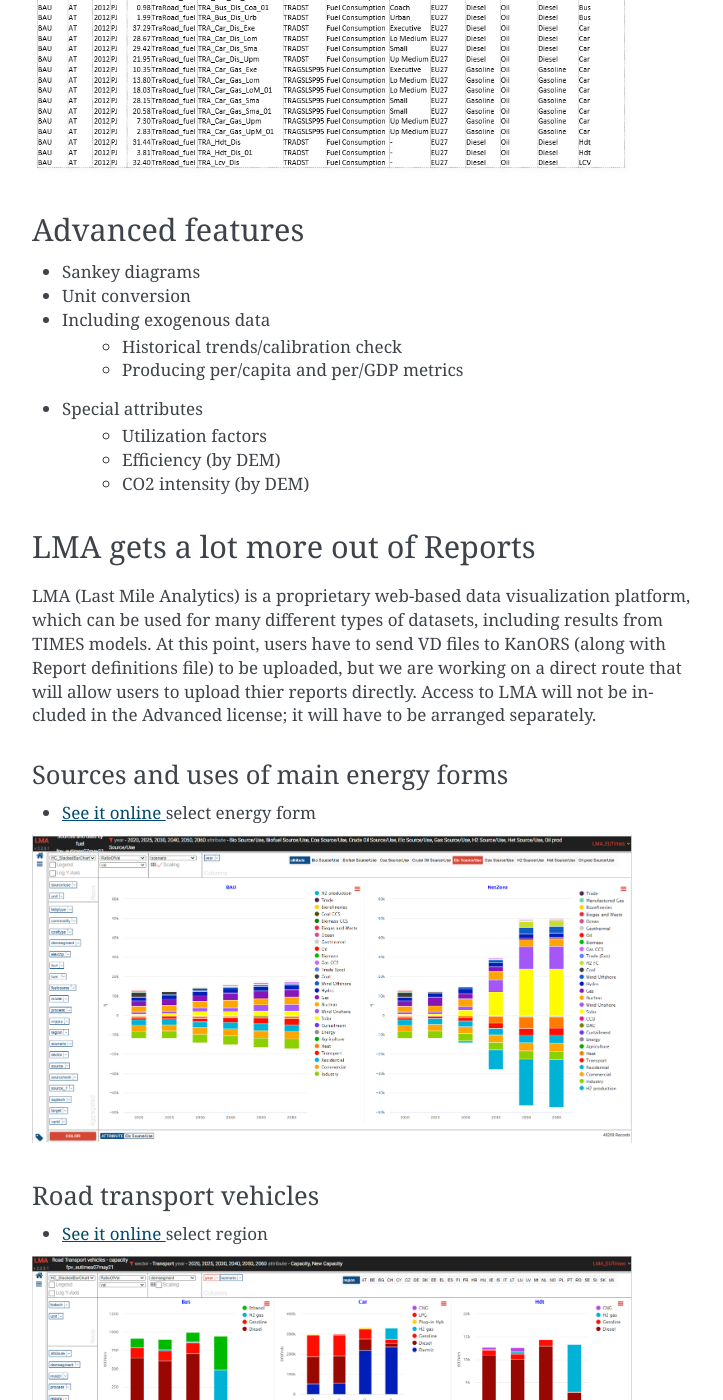
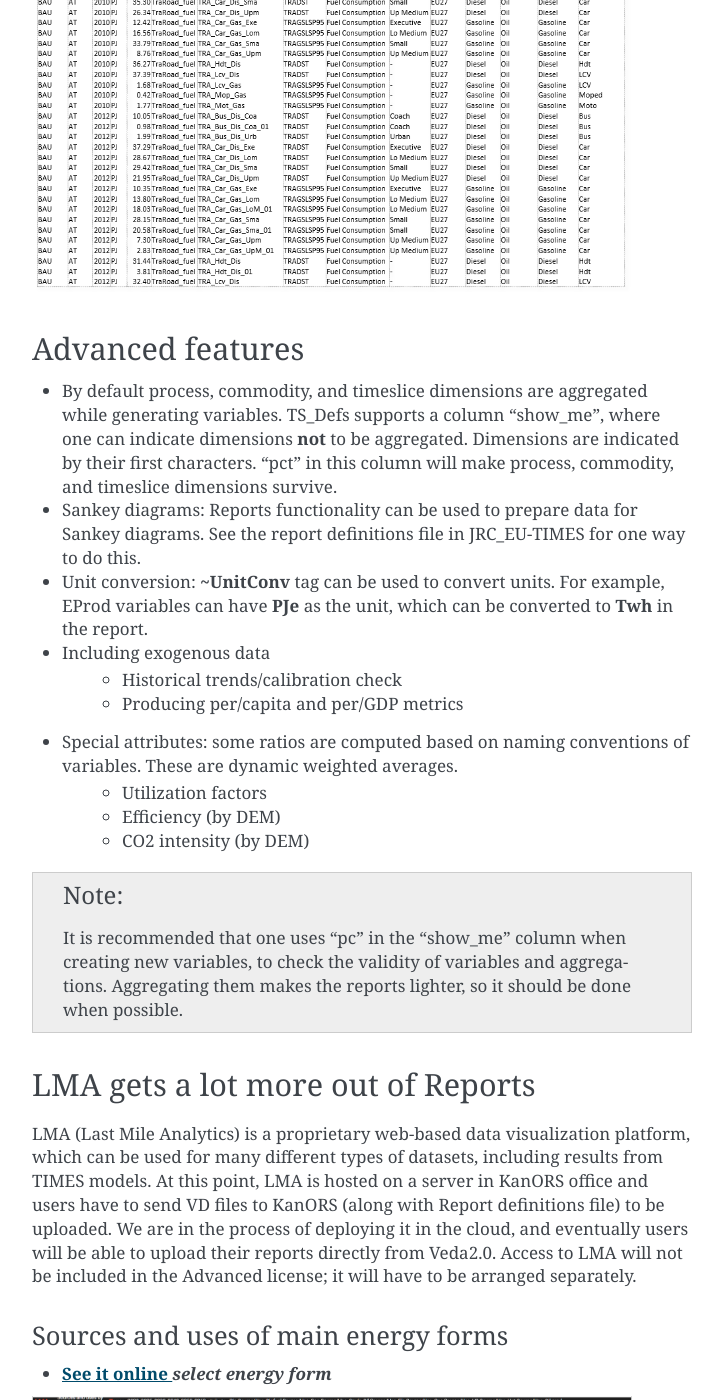
Before and after one commit to kanors-emr/Veda-documentation, a Sphinx documentation site: the page built from docs/source/pages/Reports.rst, in a window 1280 px wide and 1400 px high, scrolled down 4644 px. Shown: the whole window, without its empty margins (388-1111 px from the left). Built offline with Sphinx 7.4.7, drawn with Linux system fonts in a browser that asks for light colours; some of the changed text lies outside the part shown.

Commit message:
more in reports

```diff
--- a/docs/source/pages/Reports.rst
+++ b/docs/source/pages/Reports.rst
@@ -15,15 +15,15 @@ energy balances to show historical trends in summary views, and to set up calibr
 per-capita or per unit of GDP.
 
 Core mechanics of Report creation
-==================================
+=================================
 * The Reports menu can be used to select scenarios, across models and users
 * Reports are defined in an Excel file (like the Set definitions file)
 * There are two basic types of instructions:
-    * Creating variables via combination of attribute, process, commodity
-    * Creating aggregations based on variable, process, commodity and region
+    * Creating variables via combination of attribute, process, commodity, timeslice, and user constraint.
+    * Creating aggregations based on variable, process, commodity and region.
 
 Variables can be created based on process/commodity sets
-^^^^^^^^^^^^^^^^^^^^^^^^^^^^^^^^^^^^^^^^^^^^^^^^^^^^^^^^^
+^^^^^^^^^^^^^^^^^^^^^^^^^^^^^^^^^^^^^^^^^^^^^^^^^^^^^^^^
 Tag **~TS_Defs** is used to create variables, listed under the column "Name" below. This supports the standard process/commodity filter columns of Veda, along with Attribute,
 TS (Timeslice) and UC_N. "<Pset>" embedded in the variable name creates a separate variable for each set listed in the PSET_SET column. This works for "<Cset>" and "<CName>" as well.
 
@@ -33,7 +33,7 @@ TS (Timeslice) and UC_N. "<Pset>" embedded in the variable name creates a separa
 
 
 Aggregations based on Varbl and Process names
-^^^^^^^^^^^^^^^^^^^^^^^^^^^^^^^^^^^^^^^^^^^^^^
+^^^^^^^^^^^^^^^^^^^^^^^^^^^^^^^^^^^^^^^^^^^^^
 Now we have variables by generation technology, but the technology name is embedded in the variable name, which also has identfiers for the attribute. It would be better
 to have the technology name in a separate column. Further, one may want to split these variables by ELE/CHP, which could be identified from the process name. Tags
 **~Varbl_map** and **~Process_map** make this possible, as shown below.
@@ -43,7 +43,7 @@ to have the technology name in a separate column. Further, one may want to split
 
 
 Aggregations based on Varbl and Region names
-^^^^^^^^^^^^^^^^^^^^^^^^^^^^^^^^^^^^^^^^^^^^^^
+^^^^^^^^^^^^^^^^^^^^^^^^^^^^^^^^^^^^^^^^^^^^
 Region groupings can be created using the **~Region_map** tag.
 
 .. image:: images/Reports/agg_on_varbls-region.PNG
@@ -51,7 +51,7 @@ Region groupings can be created using the **~Region_map** tag.
 
 
 Coarser Variables can be created too
-^^^^^^^^^^^^^^^^^^^^^^^^^^^^^^^^^^^^^^
+^^^^^^^^^^^^^^^^^^^^^^^^^^^^^^^^^^^^
 In the first example for creating variables, the technology information was embedded in the variable name (via process set). One can create coarser variables if the naming conventions allow extracting this information
 directly from process names. We look at the transport sector reporting for this.
 
@@ -60,7 +60,7 @@ directly from process names. We look at the transport sector reporting for this.
 
 
 Aggregations based on Commodity names
-^^^^^^^^^^^^^^^^^^^^^^^^^^^^^^^^^^^^^^
+^^^^^^^^^^^^^^^^^^^^^^^^^^^^^^^^^^^^^
 **~Commodity_map** tag can be used to create commodity aggregations.
 
 .. image:: images/Reports/agg_on_comm_grps.PNG
@@ -70,7 +70,7 @@ Aggregations based on Commodity names
     Like in INS tables of Veda, subsequent declarations override the previous ones. For example, one may have several different types of oil, named OILxyz. If one wants to track only Oil other, Diesel and Gasoline, then write OIL* | Oil other; OILDST | Diesel; OILGSL | Gasoline, one below the other.
 
 Aggregations based on Process names
-^^^^^^^^^^^^^^^^^^^^^^^^^^^^^^^^^^^^^^
+^^^^^^^^^^^^^^^^^^^^^^^^^^^^^^^^^^^
 Multiple dimensions can be extracted from process names.
 
 .. image:: images/Reports/agg_on_process.PNG
@@ -78,6 +78,7 @@ Multiple dimensions can be extracted from process names.
 
 Viewing Reports
 ===============
+Veda2.0 has a basic report viewer, which is sufficient to validate the set up of reports and for simple visualizations. Excel export and CSV dumps are possible, like in Results.
 
 .. image:: images/Reports/Veda_reports_viewer.PNG
     :width: 600
@@ -93,29 +94,33 @@ It can be consumed in applications like Tableau, Power BI, or LMA
 
 Advanced features
 ==================
-* Sankey diagrams
-* Unit conversion
+* By default process, commodity, and timeslice dimensions are aggregated while generating variables. TS_Defs supports a column "show_me", where one can indicate dimensions **not** to be aggregated. Dimensions are indicated by their first characters. "pct" in this column will make process, commodity, and timeslice dimensions survive.
+* Sankey diagrams: Reports functionality can be used to prepare data for Sankey diagrams. See the report definitions file in JRC_EU-TIMES for one way to do this.
+* Unit conversion: **~UnitConv** tag can be used to convert units. For example, EProd variables can have **PJe** as the unit, which can be converted to **Twh** in the report.
 * Including exogenous data
     * Historical trends/calibration check
     * Producing per/capita and per/GDP metrics
-* Special attributes
+* Special attributes: some ratios are computed based on naming conventions of variables. These are dynamic weighted averages.
     * Utilization factors
     * Efficiency (by DEM)
     * CO2 intensity (by DEM)
 
+.. note::
+    It is recommended that one uses "pc" in the "show_me" column when creating new variables, to check the validity of variables and aggregations. Aggregating them makes the reports lighter, so it should be done when possible.
 
 LMA gets a lot more out of Reports
-===================================
+==================================
 LMA (Last Mile Analytics) is a proprietary web-based data visualization platform, which can be used for many different types of datasets, including results from TIMES models.
-At this point, users have to send VD files to KanORS (along with Report definitions file) to be uploaded, but we are working on a direct route that will allow users to upload thier
-reports directly. Access to LMA will not be included in the Advanced license; it will have to be arranged separately.
+At this point, LMA is hosted on a server in KanORS office and users have to send VD files to KanORS (along with Report definitions file) to be uploaded. We are in the process
+of deploying it in the cloud, and eventually users will be able to upload their reports directly from Veda2.0.
+Access to LMA will not be included in the Advanced license; it will have to be arranged separately.
 
 Sources and uses of main energy forms
-^^^^^^^^^^^^^^^^^^^^^^^^^^^^^^^^^^^^^^
+^^^^^^^^^^^^^^^^^^^^^^^^^^^^^^^^^^^^^
 
 * .. raw:: html
 
-    <a href="https://lma.vedaviz.com/Presenter/Predex.aspx?pkp=1041&pkv=252583" target="_blank">See it online </a> select energy form
+    <a href="https://lma.vedaviz.com/Presenter/Predex.aspx?pkp=1041&pkv=252583" target="_blank"><b>See it online </a> <i>select energy form</i></b>
 
 
 .. image:: images/Reports/main_energy_forms.PNG
@@ -126,7 +131,7 @@ Road transport vehicles
 
 * .. raw:: html
 
-    <a href="https://lma.vedaviz.com/Presenter/Predex.aspx?pkp=1041&pkv=252590" target="_blank">See it online </a> select region
+    <a href="https://lma.vedaviz.com/Presenter/Predex.aspx?pkp=1041&pkv=252590" target="_blank"><b>See it online </a> <i>select region</i></b>
 
 
 .. image:: images/Reports/lma_road_transport.PNG
@@ -137,7 +142,7 @@ Power generation
 
 * .. raw:: html
 
-    <a href="https://lma.vedaviz.com/Presenter/Predex.aspx?pkp=1041&pkv=252586" target="_blank">See it online </a> select electricity/hydrogen/heat, and region
+    <a href="https://lma.vedaviz.com/Presenter/Predex.aspx?pkp=1041&pkv=252586" target="_blank"><b>See it online </a> <i>select electricity/hydrogen/heat, and region</i></b>
 
 
 .. image:: images/Reports/lma_power_gen.PNG
@@ -148,7 +153,7 @@ Power generation – alternate view
 
 * .. raw:: html
 
-    <a href="https://lma.vedaviz.com/Presenter/Predex.aspx?pkp=1041&pkv=252588" target="_blank">See it online </a>
+    <a href="https://lma.vedaviz.com/Presenter/Predex.aspx?pkp=1041&pkv=252588" target="_blank"><b>See it online </a></b>
 
 
 .. image:: images/Reports/power_gen_alt_view.PNG
@@ -159,7 +164,7 @@ Power generation – alternate view 2
 
 * .. raw:: html
 
-    <a href="https://lma.vedaviz.com/Presenter/Predex.aspx?pkp=1041&pkv=252589" target="_blank">See it online </a>
+    <a href="https://lma.vedaviz.com/Presenter/Predex.aspx?pkp=1041&pkv=252589" target="_blank"><b>See it online </a></b>
 
 
 .. image:: images/Reports/power_gen_alt_view-2.PNG
```
